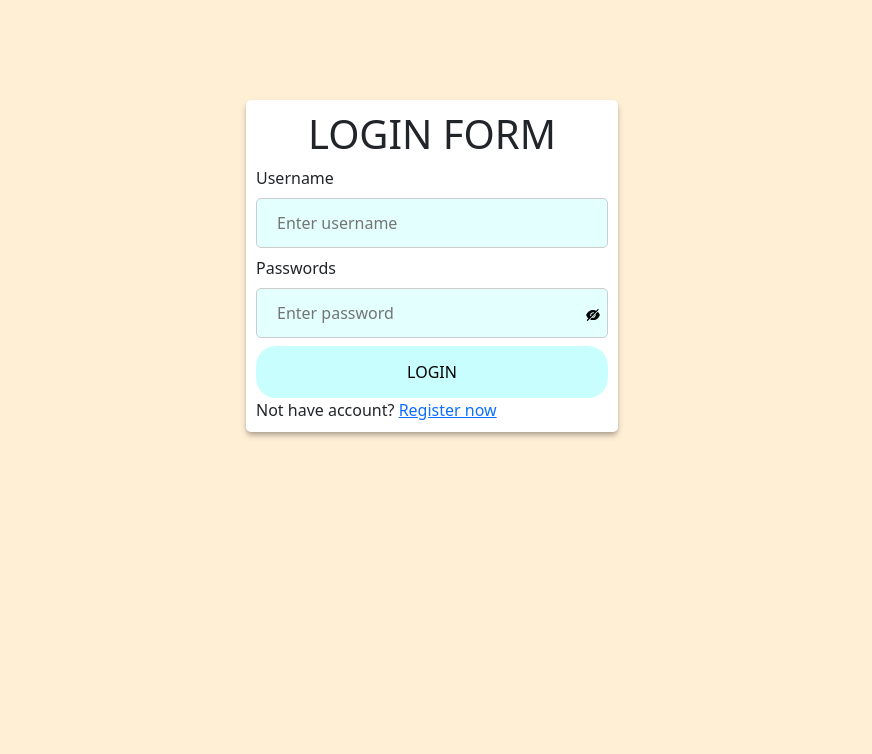
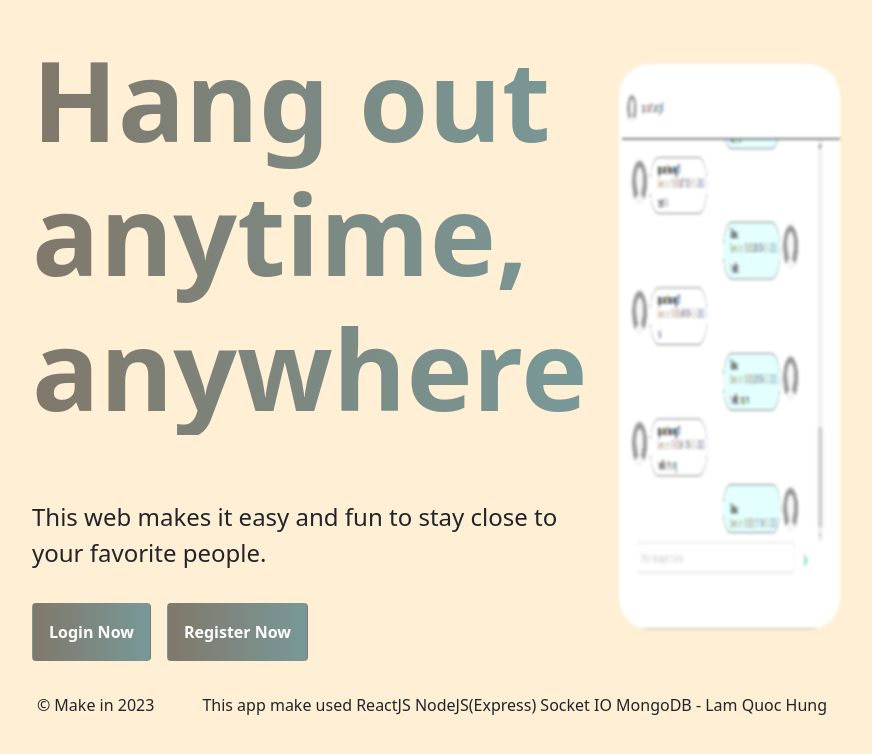
Before and after one commit to lamquochung287/Chatting-Web, a React (Create React App) app in the folder client/: page / in a window 1280 px wide. Before the commit this address led to /login. Shown: the top 754 px of the page, without its empty margins (208-1080 px from the left). Built offline with nearby package versions, Linux system fonts and the light colour scheme; no server answers; a web font is replaced by a local one.

Commit message:
search user

```diff
--- a/client/src/App.js
+++ b/client/src/App.js
@@ -14,10 +14,10 @@ function App() {
   return (
     <BrowserRouter>
       <Routes>
-        <Route path="/advertise" element={<AdvertisePage />} />
+        <Route path="/" element={<AdvertisePage />} />
         <Route path="/login" element={<LoginForm />} />
         <Route path="/register" element={<RegisterForm />} />
-        <Route path="/" element={
+        <Route path="/chat" element={
           <ProtectedRoute>
             <HomePage />
           </ProtectedRoute>
--- a/client/src/components/HomePage/PanelFriend.js
+++ b/client/src/components/HomePage/PanelFriend.js
@@ -30,7 +30,9 @@ const ButtonStyled = styled(Button)`
 `
 export const PanelFriend = ({ socket }) => {
     const { user } = useSelector((state) => state.login)
-    const [listFriend, setListFriend] = useState()
+    const { findFriendByName } = useSelector((state) => state.chatting)
+
+    const [listFriend, setListFriend] = useState([])
     const dispatch = useDispatch()
     const selectFriend = (id, friend) => {
         socket.emit("chat_with", friend)
@@ -43,7 +45,14 @@ export const PanelFriend = ({ socket }) => {
             const listData = list.filter(i => i.username !== user.username)
             setListFriend(listData)
         })
+
     })
+
+    useEffect(() => {
+        const result = listFriend.filter(object => object.username === findFriendByName)
+        setListFriend(result)
+        console.log(result)
+    }, [findFriendByName])
 
     return (
         <PanelFriendStyled>
@@ -56,7 +65,8 @@ export const PanelFriend = ({ socket }) => {
                             <ButtonStyled key={friend.serverId} onClick={() => { selectFriend(friend.serverId, friend.username) }}>
                                 <Person key={friend.serverId} name={friend.username} />
                             </ButtonStyled>
-                        )}
+                        )
+                    }
                 </PersonListStyled>
             </WrapperListStyled>
 
--- a/client/src/components/HomePage/SlideBar.js
+++ b/client/src/components/HomePage/SlideBar.js
@@ -1,8 +1,10 @@
-import React from 'react'
-import { Input } from 'antd'
+import React, { useState } from 'react'
+import { Input, Form } from 'antd'
 import styled from 'styled-components'
 import User from '../HomePage/User'
 import { PanelFriend } from './PanelFriend'
+import { findFriendName } from '../../features/chatObject/objectSlice'
+import { useDispatch } from 'react-redux'
 
 const SlideBarStyled = styled.div`
     height: 90vh;
@@ -30,6 +32,18 @@ const PannelFriendStyled = styled.div`
 
 `
 export const SlideBar = ({ socket }) => {
+    const [form] = Form.useForm()
+    const [input, setInput] = useState("")
+    const dispatch = useDispatch()
+    const handleSubmit = (e) => {
+        form.resetFields();
+        dispatch(findFriendName(input))
+    }
+
+    const handleChange = (e) => {
+        const name = e.target.value
+        setInput(name)
+    }
     return (
         <SlideBarStyled>
             <HeaderStyled>
@@ -37,7 +51,11 @@ export const SlideBar = ({ socket }) => {
             </HeaderStyled>
             <ContentStyled>
                 <WrapperSearch>
-                    <Input.Search placeholder='Enter person by username' />
+                    <Form onFinish={handleSubmit} form={form}>
+                        <Form.Item name="search">
+                            <Input.Search placeholder='Enter person by username' onChange={handleChange} onSearch={handleSubmit} />
+                        </Form.Item>
+                    </Form>
                 </WrapperSearch>
                 <PannelFriendStyled>
                     <PanelFriend socket={socket} />
--- a/client/src/components/LoginForm.js
+++ b/client/src/components/LoginForm.js
@@ -52,7 +52,7 @@ const LoginForm = () => {
         if (isLogin === true) {
             toast.success("Login successful")
             setTimeout(() => {
-                navigate("/")
+                navigate("/chat")
             }, 2000)
         }
     }, [isLogin, isError])
--- a/client/src/features/chatObject/objectSlice.js
+++ b/client/src/features/chatObject/objectSlice.js
@@ -8,6 +8,7 @@ const initialState = {
     objectName: null,
     isLoading: false,
     isNewMessage: false,
+    findFriendByName: "",
     chatList: [],
 }
 
@@ -28,6 +29,9 @@ export const objectSlice = createSlice({
     reducers: {
         setObjectName: (state, { payload }) => {
             state.objectName = payload;
+        },
+        findFriendName: (state, { payload }) => {
+            state.findFriendByName = payload;
         }
     },
     extraReducers: {
@@ -49,5 +53,5 @@ export const objectSlice = createSlice({
     }
 
 })
-export const { setObjectName } = objectSlice.actions
+export const { setObjectName, findFriendName } = objectSlice.actions
 export default objectSlice.reducer
--- a/client/src/pages/AdvertisePage.js
+++ b/client/src/pages/AdvertisePage.js
@@ -1,7 +1,6 @@
 import React from 'react'
 import { AdvertisePageStyled } from './style/AdvertisePageStyle'
-import LoginForm from '../components/LoginForm'
-import { Link } from 'react-router-dom'
+import { Link } from "react-router-dom"
 
 export const AdvertisePage = () => {
     return (
@@ -15,11 +14,13 @@ export const AdvertisePage = () => {
                     This web makes it easy and fun to stay close to your favorite people.
                 </div>
                 <div className="btn-container">
-                    <Link className='btn'> Login Now</Link>
-                    <Link className='btn'> Register Now</Link>
+                    <Link to="/login" className='btn'> Login Now</Link>
+                    <Link to="/register" className='btn'> Register Now</Link>
                 </div>
             </section>
-            <img className="img-chat" src="/chatImage.png" alt="chat Image PR"></img>
+            <aside>
+                <img className="img-chat" src="/chatImage.png" alt="chat Image PR"></img>
+            </aside>
             <footer>
                 <div>
                     © Make in 2023
--- a/client/src/pages/style/AdvertisePageStyle.js
+++ b/client/src/pages/style/AdvertisePageStyle.js
@@ -2,9 +2,11 @@ import styled from 'styled-components'
 
 
 export const AdvertisePageStyled = styled.div`
-    margin: 0 15rem;
+    margin: 2rem 15rem;
     display: grid;
-    grid-template-columns: 1fr 2fr;
+    grid-template-columns: 1fr 2.5fr;
+    width: fit-content;
+    box-sizing: border-box;
 
     section .title{
         background: linear-gradient(to right, #80786b, #789998);
@@ -23,7 +25,12 @@ export const AdvertisePageStyled = styled.div`
         font-weight: 400;
     }
     footer{
-        grid-column: 2/1;
+        margin-top: 2rem;
+        grid-column: 1 / -1;
+        display: flex;
+        flex-direction: row;
+        justify-content: center;
+        gap: 3rem;
     }
 
     .btn-container{
@@ -42,10 +49,12 @@ export const AdvertisePageStyled = styled.div`
     }
 
     .img-chat{
-        margin: 2rem;
+        margin: 2rem 2rem;
         filter: blur(0.1rem);
         border-radius: 2rem;
-        width: 100%;
+        width: 90%;
         height: 90%;
     }
+
+
 `
```
